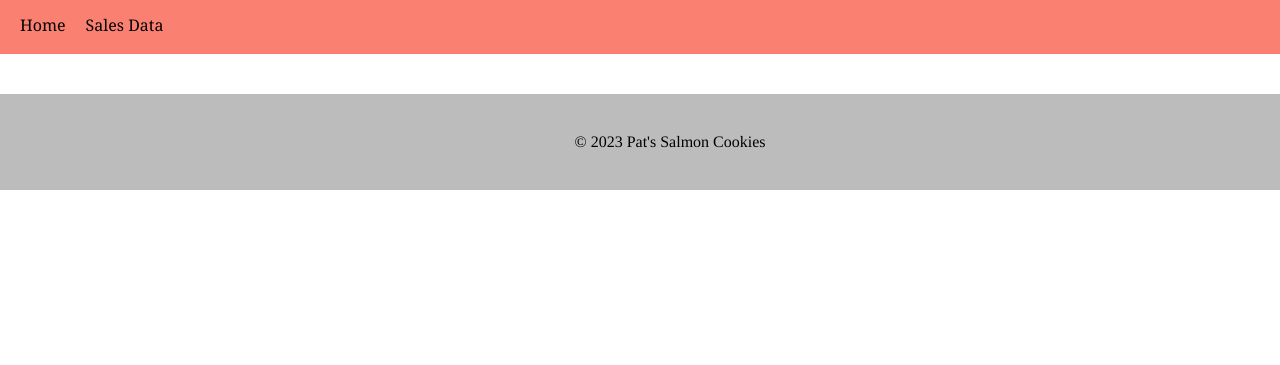
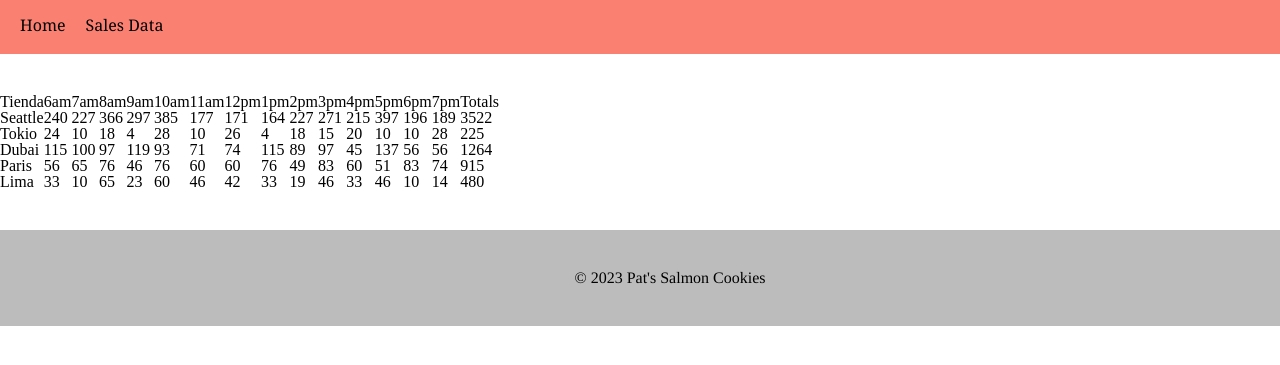
Before and after one commit to Nancy-Trigoso/cookie-stand, a plain HTML site: page pages/sales.html in a window 1280 px wide. Shown: the part 153-518 px from the top of the page. Drawn offline with Linux system fonts and the light colour scheme.

Commit message:
Instruccion numero 3

```diff
--- a/js/app.js
+++ b/js/app.js
@@ -25,3 +25,60 @@ const paris = new Location("Paris", 20, 37, 2.3, []);
 const lima = new Location("Lima", 2, 16, 4.6, []);
 
 const hours=['6am','7am','8am','9am','10am','11am','12pm','1pm','2pm','3pm','4pm','5pm','6pm','7pm'];
+const stores=[seattle, tokyo, dubai, paris, lima];
+function random(min, max){
+    return Math.floor(Math.random() * (max - min) + min);
+}
+function estimateSale(store){
+    const sale=[];
+    for(let i=0;i<hours.length;i++){
+        const numCustomers=random(store.minClientPerHour,store.maxClientPerHour);
+        const hoursSale=Math.ceil(numCustomers*store.agvCookiePerSale);
+        sale.push(hoursSale);
+    }
+    return sale;
+}
+
+function render(store){
+    const tr = document.createElement('tr');
+    const tdName = document.createElement('td');
+    tdName.textContent = store.locationName;
+    tr.appendChild(tdName);
+    let total = 0;
+    for(let i = 0;i<hours.length;i++){
+        const td = document.createElement('td');
+        td.textContent = store.cookieEachHour[i];
+        tr.appendChild(td);
+        total += store.cookieEachHour[i];
+    }
+    const td = document.createElement('td');
+    td.textContent = total;
+    tr.appendChild(td);
+    return tr;
+}
+
+function runSales(){
+    const root = document.getElementById('root');
+    const table = document.createElement('table');
+    const trHeader = document.createElement('tr');
+    const thName = document.createElement('th');
+    thName.textContent = 'Tienda';
+    trHeader.appendChild(thName);
+    for(let i =0;i< hours.length;i++){
+        const th = document.createElement('th');
+        th.textContent = hours[i];
+        trHeader.appendChild(th);
+    }
+    const thTotal = document.createElement('th');
+    thTotal.textContent = 'Totals';
+    trHeader.appendChild(thTotal);
+    table.appendChild(trHeader);
+    for(let i =0;i< stores.length;i++){
+        stores[i].estimate();
+        const tr = render(stores[i]);
+        table.appendChild(tr);
+    }
+    root.appendChild(table);
+}
+
+runSales();
--- a/pages/sales.html
+++ b/pages/sales.html
@@ -22,7 +22,7 @@
                 </ul>
             </nav>
     </header>
-    <main>
+    <main class="tabla">
         <section id='root'></section>
     </main>
     <script src="../js/app.js"></script>
```
